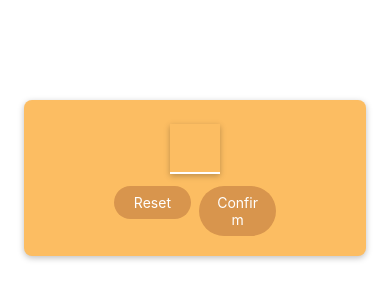
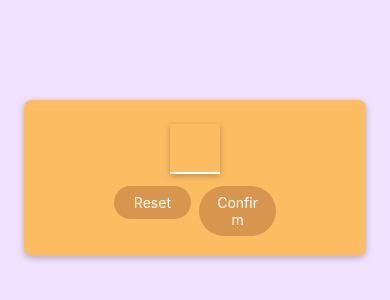
Before and after one commit to massjack1/MiniGame-App, a React Native app: screen / in a window 390 px wide. Shown: the top 300 px of the page. Built offline with nearby package versions, Linux system fonts and the light colour scheme.

Commit message:
Add background color on the root screen

```diff
--- a/App.js
+++ b/App.js
@@ -1,15 +1,20 @@
-import { StatusBar } from 'expo-status-bar';
-import { StyleSheet, Text, View } from 'react-native';
+import { StyleSheet, View } from 'react-native';
 
 import StartGameScreen from "./screens/StartGameScreen";
 
 export default function App() {
   return (
-    <StartGameScreen/>
+      <View style={styles.rootScreen}>
+        <StartGameScreen/>
+      </View>
+
   );
 }
 
 const styles = StyleSheet.create({
-
+  rootScreen: {
+    flex: 1,
+    backgroundColor: '#F0E1FF',
+  }
 
 });
```
